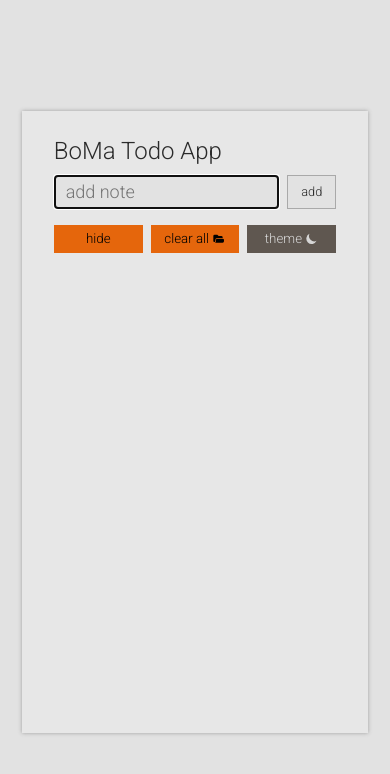
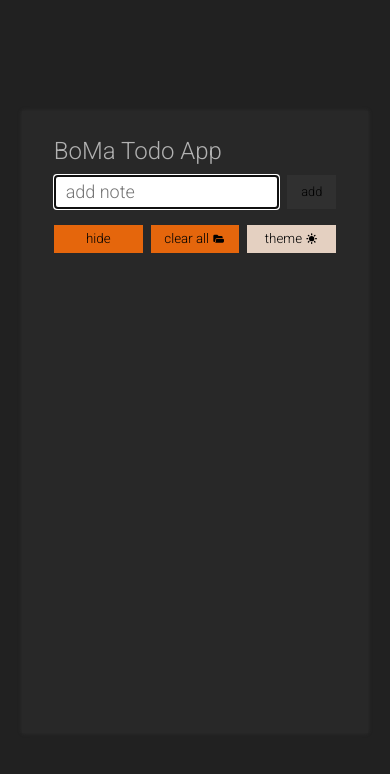
Before and after one commit to booi-dev/todo-redux-app, a React (Vite) app: page / in a window 390 px wide. Shown: the top 774 px of the page. Built offline with nearby package versions, Linux system fonts and the light colour scheme.

Commit message:
Fix todo expand mobile responsibility

```diff
--- a/src/features/theme/themeSlice.js
+++ b/src/features/theme/themeSlice.js
@@ -3,7 +3,7 @@
 import { createSlice } from "@reduxjs/toolkit";
 
 const initialState = {
-    theme: 'light'
+    theme: 'dark'
 };
 
 const themeSlice = createSlice({
--- a/src/features/todo/TodoExpand.css
+++ b/src/features/todo/TodoExpand.css
@@ -8,9 +8,9 @@
   top: 35%;
   left: 50%;
   translate: -50% -50%;
-  width: 450px;
+  width: 100%;
   min-height: max-content;
-  padding: 2em;
+  padding: 1em;
 
   color: var(--font-clr);
   background-color: var(--clr-2);
@@ -94,3 +94,10 @@
 .del-btn--view.light:hover {
   background-color: var(--lt-clr-3);
 }
+
+@media (width > 450px) {
+  .todo-view {
+    width: 500px;
+    padding: 2em;
+  }
+}
```
